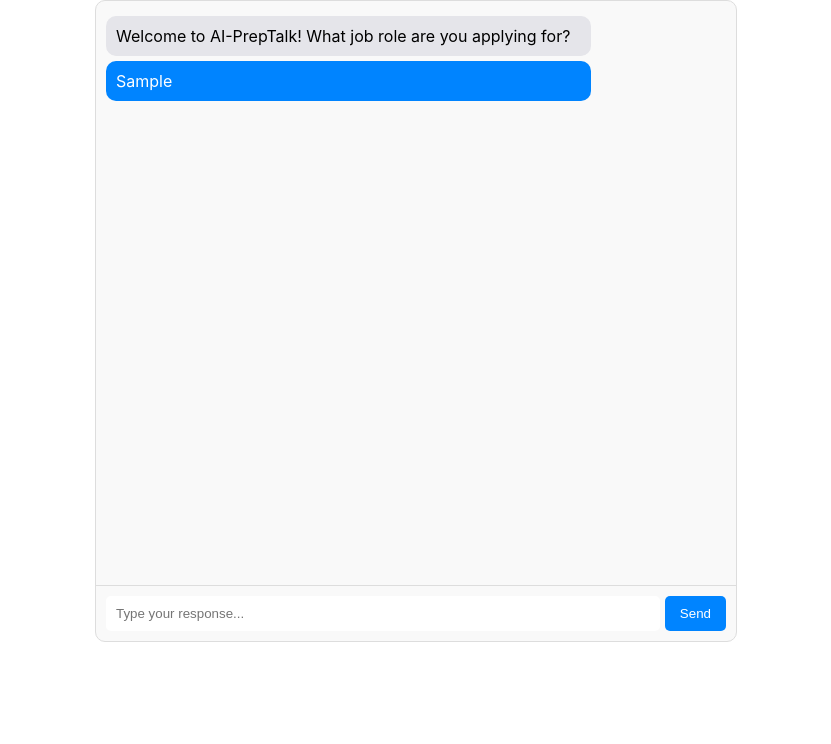
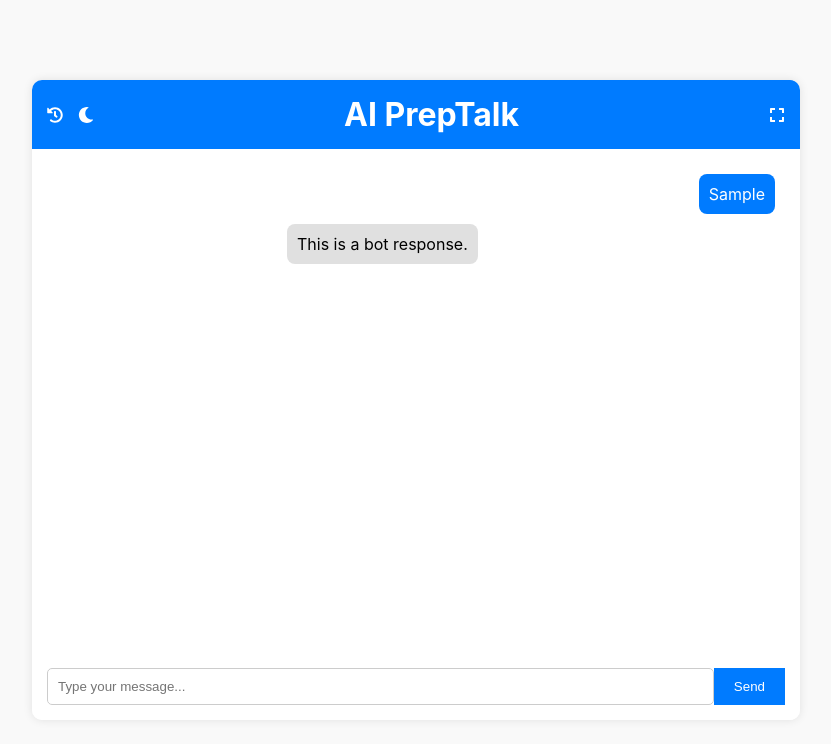
Before and after one commit to msabhimanue02/AI-PrepTalk-, a React (Create React App) app in the folder aipreptalkfd/: page /chat in a window 1280 px wide. Both pictures are taken after typing "Sample" into the empty fields and a click on the button "Send". Shown: the top 744 px of the page, without its empty margins (224-1055 px from the left). Built offline with nearby package versions, Linux system fonts and the light colour scheme; no server answers.

Commit message:
Basic chat interface

```diff
--- a/aipreptalkfd/package.json
+++ b/aipreptalkfd/package.json
@@ -5,8 +5,10 @@
   "dependencies": {
     "cra-template": "1.2.0",
     "jquery": "^3.7.1",
+    "lucide-react": "^0.475.0",
     "react": "^19.0.0",
     "react-dom": "^19.0.0",
+    "react-icons": "^5.4.0",
     "react-router-dom": "^7.1.5",
     "react-scripts": "5.0.1",
     "web-vitals": "^4.2.4"
--- a/aipreptalkfd/src/pages/Chat.js
+++ b/aipreptalkfd/src/pages/Chat.js
@@ -1,64 +1,72 @@
-import React, { useState, useEffect, useRef } from "react";
+import React, { useState } from "react";
 import "../styles/Chat.css";
+import { FaHistory, FaMoon, FaSun, FaExpand, FaCompress } from "react-icons/fa";
 
-export default function Chat() {
-  const [messages, setMessages] = useState([
-    { sender: "bot", text: "Welcome to AI-PrepTalk! What job role are you applying for?" }
-  ]);
-  const [message, setMessage] = useState("");
-  const [isTyping, setIsTyping] = useState(false);
-  const chatEndRef = useRef(null);
+const Chat = () => {
+  const [messages, setMessages] = useState([]);
+  const [input, setInput] = useState("");
+  const [darkMode, setDarkMode] = useState(false);
+  const [historyOpen, setHistoryOpen] = useState(false);
+  const [isFullScreen, setIsFullScreen] = useState(false);
 
-  // Scroll to latest message
-  useEffect(() => {
-    chatEndRef.current?.scrollIntoView({ behavior: "smooth" });
-  }, [messages]);
-
-  // Handle user message submission
-  const sendMessage = () => {
-    if (!message.trim()) return;
-
-    const userMessage = { sender: "user", text: message };
-    setMessages((prev) => [...prev, userMessage]);
-
-    setIsTyping(true);
-    setMessage("");
-
-    fetch("http://localhost:5000/chat", {
-      method: "POST",
-      headers: { "Content-Type": "application/json" },
-      body: JSON.stringify({ message }),
-    })
-      .then((response) => response.json())
-      .then((data) => {
-        setMessages((prev) => [...prev, { sender: "bot", text: data.response }]);
-      })
-      .catch((error) => console.error("Error:", error))
-      .finally(() => setIsTyping(false));
+  const handleSend = () => {
+    if (!input.trim()) return;
+    setMessages([...messages, { text: input, sender: "user" }, { text: "This is a bot response.", sender: "bot" }]);
+    setInput("");
   };
 
   return (
-    <div className="chat-container">
+    <div className={`chat-container ${darkMode ? "dark" : ""} ${isFullScreen ? "fullscreen" : ""}`}>
       <div className="chat-box">
+        <div className="top-bar">
+          <div className="left-icons">
+            <FaHistory onClick={() => setHistoryOpen(!historyOpen)} />
+            {darkMode ? <FaSun onClick={() => setDarkMode(false)} /> : <FaMoon onClick={() => setDarkMode(true)} />}
+          </div>
+          <h1 className="title">AI PrepTalk</h1>
+          <div className="right-icons">
+            {isFullScreen ? (
+              <FaCompress onClick={() => setIsFullScreen(false)} />
+            ) : (
+              <FaExpand onClick={() => setIsFullScreen(true)} />
+            )}
+          </div>
+        </div>
+
+        <div className="chat-content">
+          <div className={`history-panel ${historyOpen ? "open" : ""}`}>
+            <h3>Chat History</h3>
+            <ul>
+              <li>Mock Interview 1</li>
+              <li>Mock Interview 2</li>
+              <li>Mock Interview 3</li>
+            </ul>
+          </div>
+
+          <div className="chat-area">
             {messages.map((msg, index) => (
-          <div key={index} className={`chat-bubble ${msg.sender}`}>
+              <div key={index} className={`message ${msg.sender}`}>
                 {msg.text}
               </div>
             ))}
-        {isTyping && <div className="typing-indicator">AI is typing...</div>}
-        <div ref={chatEndRef} />
+          </div>
         </div>
 
         <div className="chat-input">
           <input
             type="text"
-          placeholder="Type your response..."
-          value={message}
-          onChange={(e) => setMessage(e.target.value)}
-          onKeyPress={(e) => e.key === "Enter" && sendMessage()}
+            value={input}
+            onChange={(e) => setInput(e.target.value)}
+            onKeyDown={(e) => {
+              if (e.key === "Enter") handleSend();
+            }}
+            placeholder="Type your message..."
           />
-        <button onClick={sendMessage}>Send</button>
+          <button onClick={handleSend}>Send</button>
+        </div>
       </div>
     </div>
   );
-}
+};
+
+export default Chat;
--- a/aipreptalkfd/src/styles/Chat.css
+++ b/aipreptalkfd/src/styles/Chat.css
@@ -1,66 +1,180 @@
 .chat-container {
     display: flex;
-    flex-direction: column;
-    height: 80vh;
-    width: 50%;
-    margin: auto;
-    border: 1px solid #ddd;
-    border-radius: 10px;
-    overflow: hidden;
+    justify-content: center;
+    align-items: center;
+    height: 100vh;
     background-color: #f9f9f9;
+    transition: all 0.3s ease;
+  }
+
+  .chat-container.fullscreen {
+    position: fixed;
+    top: 0;
+    left: 0;
+    width: 100%;
+    height: 100%;
+    background: white;
+    z-index: 1000;
+  }
+
+  .chat-container.dark.fullscreen {
+    background: #181818;
   }
 
   .chat-box {
-    flex: 1;
-    padding: 10px;
-    overflow-y: auto;
+    width: 60%;
+    max-width: 800px;
+    height: 80vh;
+    display: flex;
+    flex-direction: column;
+    border-radius: 10px;
+    background: white;
+    box-shadow: 0px 0px 10px rgba(0, 0, 0, 0.1);
+    overflow: hidden;
+    transition: all 0.3s ease;
   }
 
-  .chat-bubble {
-    max-width: 75%;
-    padding: 10px;
-    border-radius: 10px;
-    margin: 5px 0;
+  .chat-container.fullscreen .chat-box {
+    width: 100%;
+    height: 100%;
+    border-radius: 0;
+    box-shadow: none;
   }
 
-  .user {
-    align-self: flex-end;
-    background-color: #0084ff;
+  .top-bar {
+    display: flex;
+    align-items: center;
+    justify-content: space-between;
+    padding: 15px;
+    background: #007bff;
     color: white;
   }
 
-  .bot {
-    align-self: flex-start;
-    background-color: #e5e5ea;
-    color: black;
+  .left-icons {
+    display: flex;
+    gap: 15px;
+    cursor: pointer;
   }
 
-  .typing-indicator {
-    font-style: italic;
-    color: gray;
-    margin-left: 10px;
+  .right-icons {
+    display: flex;
+    gap: 15px;
+    cursor: pointer;
+  }
+
+  .title {
+    flex-grow: 1;
+    text-align: center;
+    margin: 0;
+  }
+
+  .chat-content {
+    display: flex;
+    flex: 1;
+    overflow: hidden;
+  }
+
+  .history-panel {
+    width: 200px;
+    background: #f1f1f1;
+    padding: 15px;
+    transition: transform 0.3s;
+    transform: translateX(-100%);
+  }
+
+  .history-panel.open {
+    transform: translateX(0);
+  }
+
+  .history-panel h3 {
+    margin-bottom: 10px;
+  }
+
+  .history-panel ul {
+    list-style: none;
+    padding: 0;
+  }
+
+  .chat-area {
+    flex: 1;
+    display: flex;
+    flex-direction: column;
+    overflow-y: auto;
+    padding: 20px;
+  }
+
+  .message {
+    max-width: 60%;
+    padding: 10px;
+    margin: 5px;
+    border-radius: 8px;
+  }
+
+  .message.user {
+    background: #007bff;
+    color: white;
+    align-self: flex-end;
+  }
+
+  .message.bot {
+    background: #e0e0e0;
+    align-self: flex-start;
   }
 
   .chat-input {
     display: flex;
-    padding: 10px;
-    border-top: 1px solid #ddd;
+    padding: 15px;
+    background: white;
   }
 
   .chat-input input {
     flex: 1;
     padding: 10px;
-    border: none;
+    border: 1px solid #ccc;
     border-radius: 5px;
-    outline: none;
   }
 
   .chat-input button {
-    padding: 10px 15px;
-    margin-left: 5px;
-    background-color: #0084ff;
+    padding: 10px 20px;
+    background: #007bff;
     color: white;
     border: none;
     cursor: pointer;
-    border-radius: 5px;
   }
+
+  /* Dark Mode Fixes */
+  .chat-container.dark .chat-box {
+    background: #222;
+  }
+
+  .chat-container.dark .history-panel {
+    background: #333;
+    color: white;
+  }
+
+  .chat-container.dark .chat-area {
+    background: #222;
+  }
+
+  .chat-container.dark .message.bot {
+    background: #555;
+    color: #f1f1f1;
+  }
+
+  .chat-container.dark .message.user {
+    background: #0056b3;
+  }
+
+  .chat-container.dark .chat-input {
+    background: #333;
+  }
+
+  .chat-container.dark .chat-input input {
+    background: #555;
+    color: white;
+    border: 1px solid #777;
+  }
+
+  .chat-container.dark .chat-input button {
+    background: #0056b3;
+  }
```
Also changed, not shown: 1 other file (tests, documents, lock files or other folders). Lines whose indentation alone changed are shown as unchanged.
